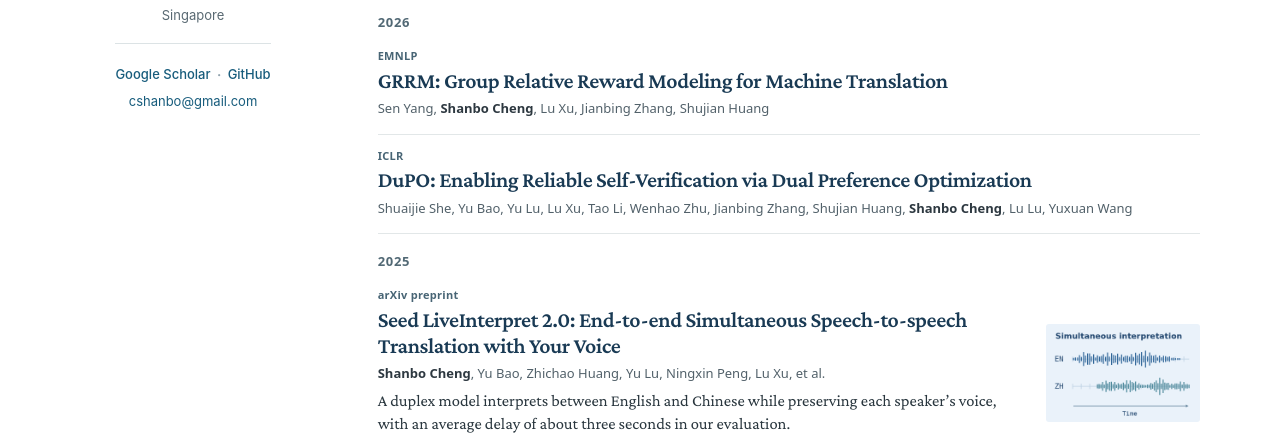
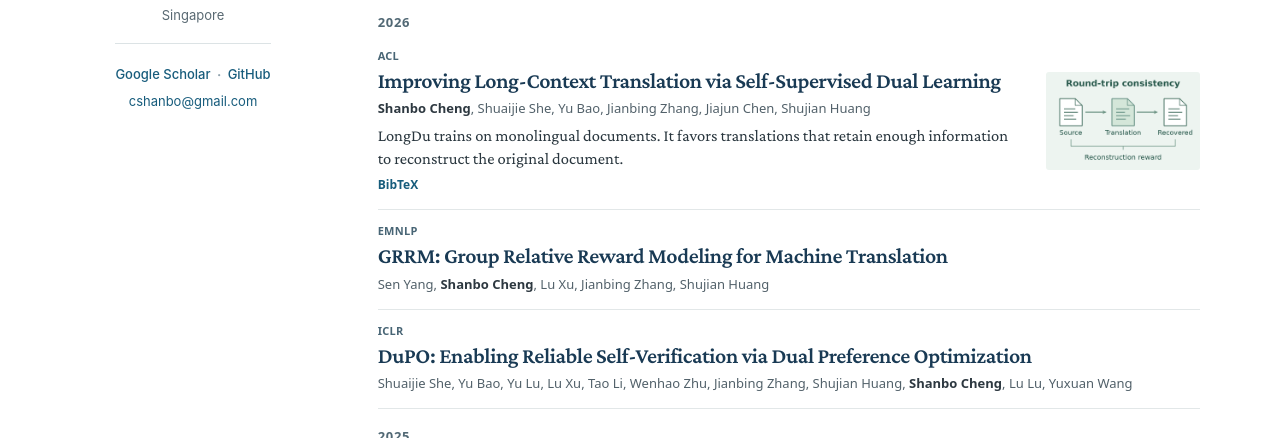
Before and after one commit to cshanbo/cshanbo.github.io, a plain HTML site: page index.html in a window 1280 px wide. Shown: the part 359-797 px from the top of the page. Drawn offline with Linux system fonts and the light colour scheme.

Commit message:
Add a live visitor map to the footer and restore LongDu in Publications

```diff
--- a/index.html
+++ b/index.html
@@ -46,6 +46,16 @@
 </div>
 <h3 class="pub-year" id="year-2026">2026</h3>
 <ol class="pub-items" aria-labelledby="year-2026">
+<li id="longdu" class="pub-item with-figure">
+<div class="citation">
+<p class="venue">ACL</p>
+<h4><a href="https://aclanthology.org/2026.acl-long.1257/">Improving Long-Context Translation via Self-Supervised Dual Learning</a></h4>
+<p class="byline"><strong>Shanbo Cheng</strong>, Shuaijie She, Yu Bao, Jianbing Zhang, Jiajun Chen, Shujian Huang</p>
+<p class="finding">LongDu trains on monolingual documents. It favors translations that retain enough information to reconstruct the original document.</p>
+<p class="resources"><a href="https://aclanthology.org/2026.acl-long.1257.bib">BibTeX</a></p>
+</div>
+<img width="180" height="115" alt="LongDu back-translates a candidate document translation to evaluate reconstruction." src="assets/longdu.png">
+</li>
 <li id="grrm" class="pub-item"><div class="citation">
 <p class="venue">EMNLP</p>
 <h4><a href="https://aclanthology.org/2026.emnlp-main.2283/">GRRM: Group Relative Reward Modeling for Machine Translation</a></h4>
@@ -136,7 +146,11 @@
 <h3>ACL Rolling Review</h3>
 <p>Reviewer for the January and December 2022 cycles and the May 2025 cycle. <a href="https://aclrollingreview.org/reviewers#:~:text=Shanbo%20Cheng">Reviewer roster</a></p>
 </section>
-  <footer>Adapted from <a href="https://github.com/yaoyao-liu/minimal-light">Minimal Light</a> by Yaoyao Liu.</footer>
+  <footer><figure id="visitors" style="margin:0 0 18px">
+<a href="https://info.flagcounter.com/XI8I" aria-label="View homepage visitor statistics"><img src="https://s05.flagcounter.com/map/XI8I/size_s/txt_324A56/border_FFFFFF/pageviews_1/viewers_0/flags_0/" alt="World map of visitors to this homepage with a cumulative pageview count" width="400" height="205" style="display:block;width:340px;max-width:100%;height:auto"></a>
+<figcaption style="margin-top:5px">GitHub homepage views since November 2026. <a href="https://info.flagcounter.com/XI8I">Live visitor statistics</a></figcaption>
+</figure>
+Adapted from <a href="https://github.com/yaoyao-liu/minimal-light">Minimal Light</a> by Yaoyao Liu.</footer>
 </main>
 </div>
 </body>
```
